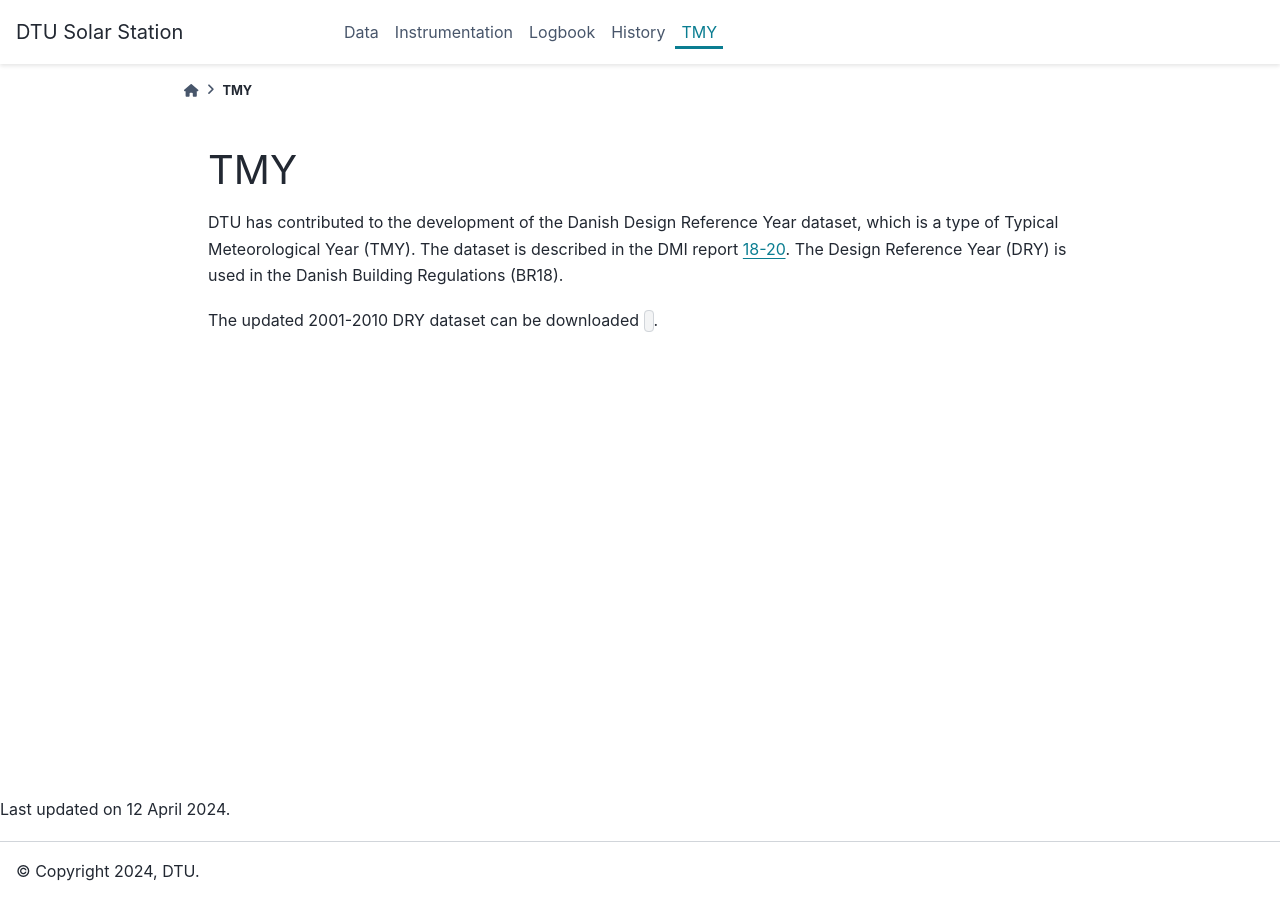
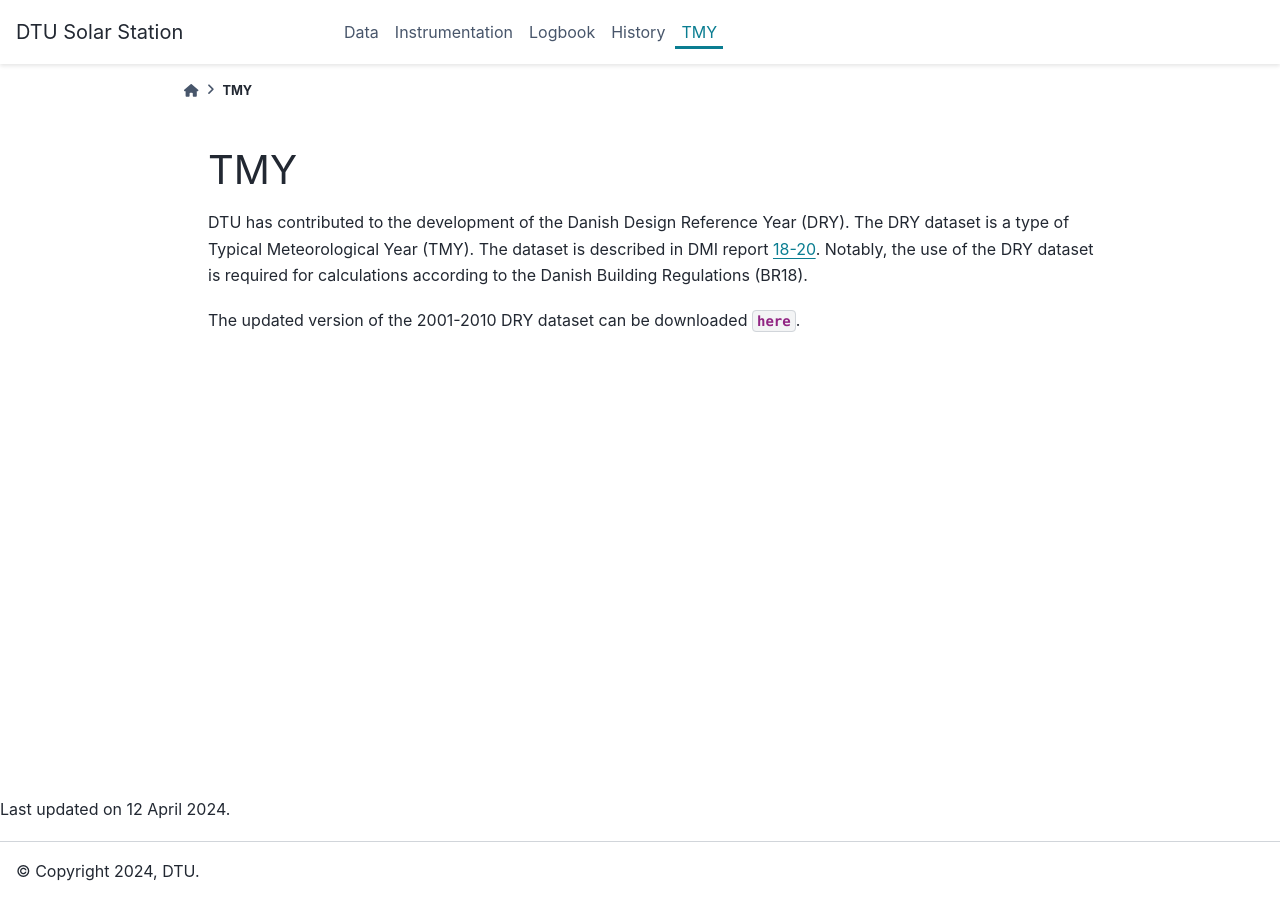
Before and after one commit to AssessingSolar/dtu_solar_station, a Sphinx documentation site: the page built from docs/tmy.md, in a window 1280 px wide. Built offline with Sphinx 7.4.7 and the PyData theme 0.15.4, drawn with Linux system fonts in a browser that asks for light colours.

Commit message:
Update tmy.md

```diff
--- a/docs/tmy.md
+++ b/docs/tmy.md
@@ -1,5 +1,5 @@
 # TMY
 
-DTU has contributed to the development of the Danish Design Reference Year dataset, which is a type of Typical Meteorological Year (TMY). The dataset is described in the DMI report [18-20](https://www.dmi.dk/fileadmin/Rapporter/2018/DMI_report_18-20.pdf). The Design Reference Year (DRY) is used in the Danish Building Regulations (BR18).
+DTU has contributed to the development of the Danish Design Reference Year (DRY). The DRY dataset is a type of Typical Meteorological Year (TMY). The dataset is described in DMI report [18-20](https://www.dmi.dk/fileadmin/Rapporter/2018/DMI_report_18-20.pdf). Notably, the use of the DRY dataset is required for calculations according to the Danish Building Regulations (BR18).
 
-The updated 2001-2010 DRY dataset can be downloaded {download}`  <../DRY_2001-2010_december_2018_version.zip>`.
+The updated version of the 2001-2010 DRY dataset can be downloaded {download}`here <../DRY_2001-2010_december_2018_version.zip>`.
```
